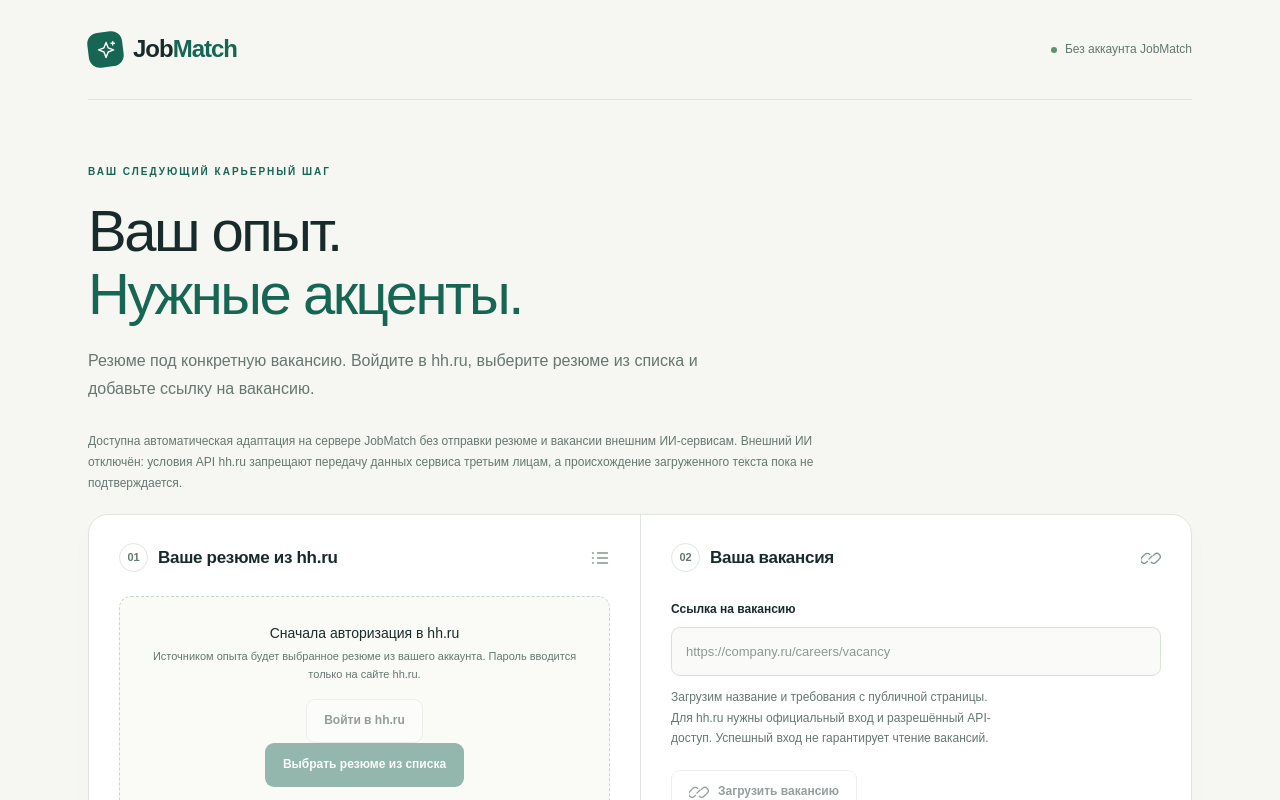
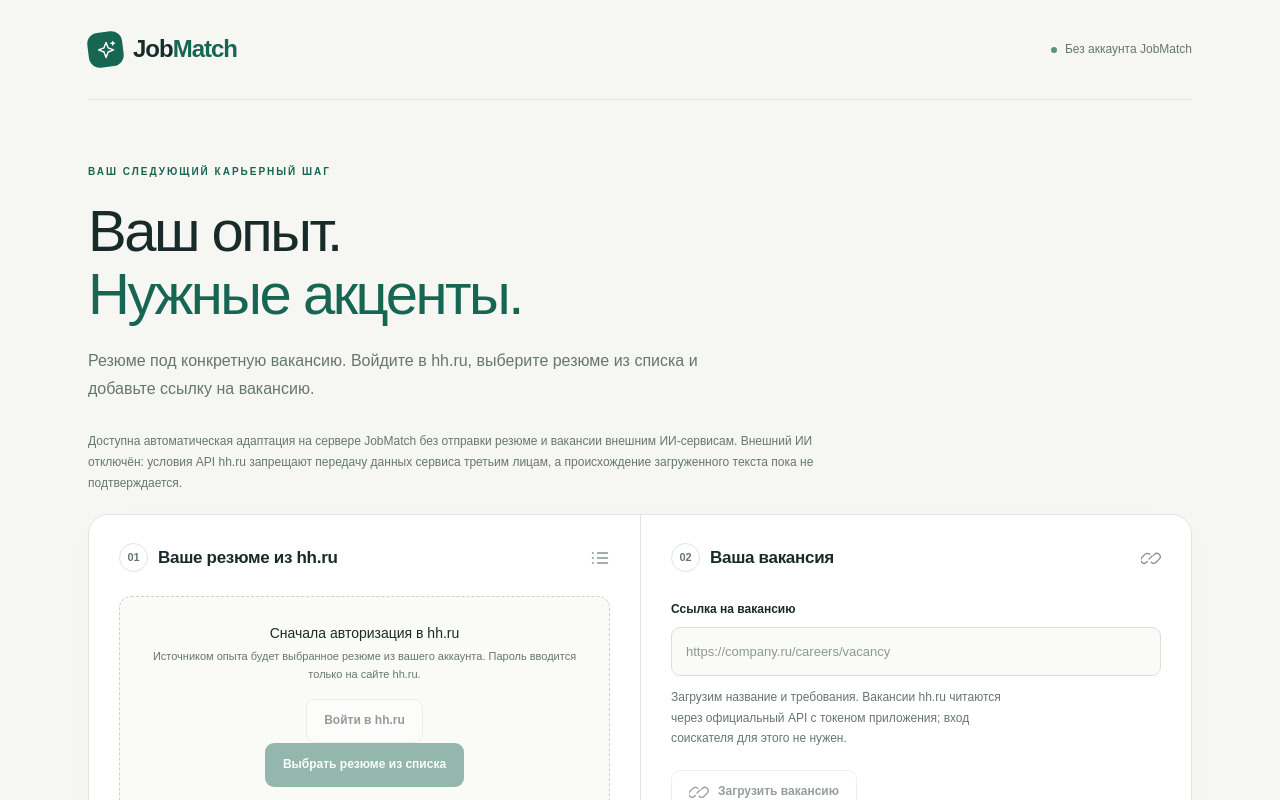
Before and after one commit to kredavto/JobMatch-AI, a Next.js app: page / in a window 1280 px wide. Shown: the top 800 px of the page. Built offline with nearby package versions, Linux system fonts and the light colour scheme.

Commit message:
fix: explain application-token vacancy access in MVP

```diff
--- a/app/page.tsx
+++ b/app/page.tsx
@@ -139,7 +139,7 @@ export default function Home() {
             <div className="vacancy-form">
               <label htmlFor="vacancy-url">Ссылка на вакансию</label>
               <input id="vacancy-url" type="url" inputMode="url" autoComplete="off" placeholder="https://company.ru/careers/vacancy" value={url} onChange={event => {cancel('vacancy'); setUrl(event.target.value); setVacancy(null); invalidateResult();}} onKeyDown={event => {if (event.key === 'Enter' && url.trim()) {event.preventDefault(); void loadVacancy();}}} aria-describedby="vacancy-hint"/>
-              <p id="vacancy-hint">Загрузим название и требования с публичной страницы. Для hh.ru нужны официальный вход и разрешённый API-доступ. Успешный вход не гарантирует чтение вакансий.</p>
+              <p id="vacancy-hint">Загрузим название и требования. Вакансии hh.ru читаются через официальный API с токеном приложения; вход соискателя для этого не нужен.</p>
               <button className="button secondary" disabled={!url.trim() || !!busy.vacancy || (hhBlocked&&isHHUrl(url))} onClick={() => void loadVacancy()}><Icon name="link"/>{busy.vacancy ? 'Загружаем…' : 'Загрузить вакансию'}</button>
               {hhBlocked&&<div role="status"><p>hh.ru отказал в доступе. Повторный импорт hh.ru остановлен, другие публичные сайты доступны. Сначала проверьте разрешения API. Разрешение новой попытки само по себе не отправляет запрос.</p><button className="button secondary" disabled={!!busy.vacancy} onClick={()=>{hhBlockedRef.current=false;setHHBlocked(false);try{sessionStorage.removeItem(HH_BLOCK_KEY);}catch{}setErrors(previous=>({...previous,vacancy:undefined}));}}>Разрешить повтор после проверки доступа</button></div>}
               {vacancy && <div className="vacancy-loaded" role="status"><Icon name="check"/><div><strong>{vacancy.title}</strong>{vacancy.company && <span>{vacancy.company}</span>}</div></div>}
```
